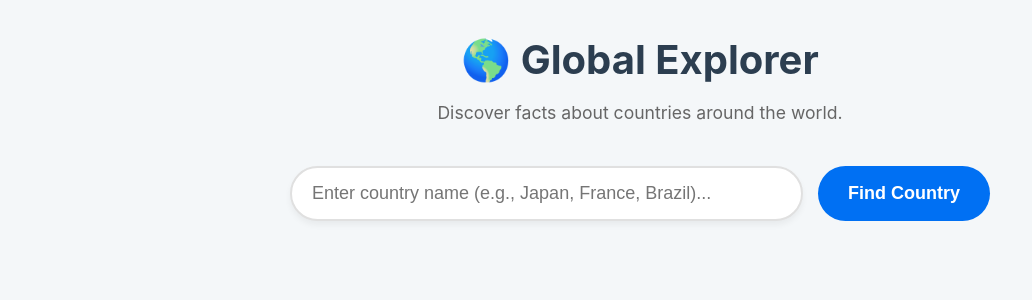
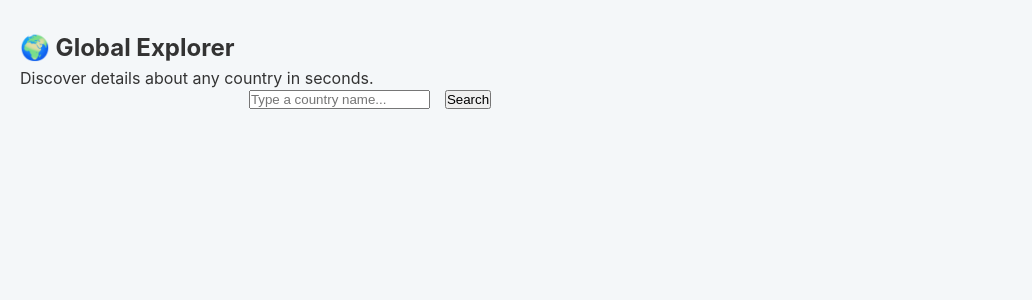
Before and after one commit to Vilita310/bonus-app, a Next.js app: page / in a window 1280 px wide. Shown: the top 300 px of the page, without its empty margins (0-1032 px from the left). Built offline with nearby package versions, Linux system fonts and the light colour scheme.

Commit message:
Refactor country search page layout and logic

```diff
--- a/app/page.tsx
+++ b/app/page.tsx
@@ -1,21 +1,17 @@
-"use client"; // Required for useState hooks
+"use client"; // Required for hooks
 
 import React, { useState } from "react";
 
-// I found the 'Rest Countries' API on the GitHub public-apis list.
-// It is free, public, HTTPS, and Auth: No.
-
-// I updated the interface to include a few more interesting details (Capital, Subregion)
-// to make the app look more complete. (Slide 16: Interfaces)
+// Interface for the Country data (Slide 16)
 interface Country {
   name: {
     common: string;
     official: string;
   };
   region: string;
-  subregion?: string; // Some records might not have this
+  subregion?: string;
   population: number;
-  capital?: string[]; // Capital is an array, and might be missing for some entries
+  capital?: string[];
   flags: {
     png: string;
     alt: string;
@@ -23,111 +19,93 @@ interface Country {
 }
 
 export default function Home() {
-  // --- STATE MANAGEMENT (Slide 40) ---
+  // --- STATE (Slide 40) ---
   const [countryName, setCountryName] = useState<string>("");
   const [countries, setCountries] = useState<Country[]>([]);
-
-  // UX states for a better user experience
   const [loading, setLoading] = useState<boolean>(false);
   const [error, setError] = useState<string>("");
 
   // --- API HANDLER ---
   const searchCountry = async (e: React.FormEvent) => {
-    e.preventDefault(); // Prevent page reload
+    e.preventDefault();
 
-    // Basic validation: don't search if empty
     if (!countryName.trim()) return;
 
     setLoading(true);
     setError("");
-    setCountries([]); // Clear previous results
+    setCountries([]);
 
     try {
-      // Fetching data from the RestCountries API (Slide 110)
+      // Fetching from RestCountries API (Free, Public, HTTPS)
       const response = await fetch(
         `https://restcountries.com/v3.1/name/${countryName}`
       );
 
-      // Handling errors (like 404 Not Found)
       if (!response.ok) {
-        throw new Error("Country not found. Please check the spelling.");
+        throw new Error("Country not found. Try 'USA' or 'Japan'.");
       }
 
       const data = await response.json();
-      // We might get multiple results (e.g. searching "United" returns US, UK, UAE...)
-      // So I'm storing the whole array.
       setCountries(data);
     } catch (err: any) {
-      setError(err.message || "An unexpected error occurred.");
+      setError(err.message || "Something went wrong.");
     } finally {
-      setLoading(false); // Stop loading spinner
+      setLoading(false);
     }
   };
 
   return (
-    // Semantic HTML structure
-    <main className="container">
-      <header className="app-header">
-        <h1>🌎 Global Explorer</h1>
-        <p>Discover facts about countries around the world.</p>
-      </header>
+    <main className="main-container">
+      {/* I wrapped the content in a 'hero' section to center it vertically
+        and make it look like a landing page.
+      */}
+      <section className="hero-section">
+        <h1 className="title">🌍 Global Explorer</h1>
+        <p className="subtitle">Discover details about any country in seconds.</p>
 
-      {/* Search Section */}
-      <section className="search-container">
         <form onSubmit={searchCountry} className="search-form">
           <input
             type="text"
-            // Added better placeholder text for guidance
-            placeholder="Enter country name (e.g., Japan, France, Brazil)..."
+            placeholder="Type a country name..."
             value={countryName}
-            // Controlled input binding
             onChange={(e) => setCountryName(e.target.value)}
-            className="main-input"
+            className="big-input"
           />
-          <button type="submit" disabled={loading} className="search-button">
-            {loading ? "Searching..." : "Find Country"}
+          <button type="submit" disabled={loading} className="big-button">
+            {loading ? "..." : "Search"}
           </button>
         </form>
 
-        {/* Error Message Display */}
-        {error && <div className="error-message">⚠️ {error}</div>}
+        {error && <div className="error-card">⚠️ {error}</div>}
       </section>
 
-      {/* Results Section */}
-      <section className="results-grid">
-        {/* Using map to render the list of countries (Slide 33) */}
+      {/* Results Grid */}
+      {countries.length > 0 && (
+        <section className="results-container">
           {countries.map((country, index) => (
             <article key={index} className="country-card">
-            <div className="flag-container">
+              <div className="flag-wrapper">
                 <img
                   src={country.flags.png}
-                alt={country.flags.alt || `Flag of ${country.name.common}`}
-                className="flag-image"
+                  alt={country.flags.alt}
+                  className="flag-img"
                 />
               </div>
-            <div className="card-details">
+              <div className="info-wrapper">
                 <h2>{country.name.common}</h2>
-              <p className="official-name">{country.name.official}</p>
-
-              <div className="stats-grid">
-                {/* Using conditional checks for optional fields like capital */}
-                <div className="stat-item">
-                  <strong>🏛️ Capital:</strong> {country.capital ? country.capital[0] : 'N/A'}
+                <div className="tags">
+                  <span className="tag">{country.region}</span>
+                  {country.subregion && <span className="tag secondary">{country.subregion}</span>}
                 </div>
-                <div className="stat-item">
-                  <strong>📍 Region:</strong> {country.region}
-                </div>
-                <div className="stat-item">
-                  <strong>🗺️ Subregion:</strong> {country.subregion || 'N/A'}
-                </div>
-                <div className="stat-item">
-                  <strong>👥 Population:</strong> {country.population.toLocaleString()}
-                </div>
+                <div className="stats">
+                  <p><strong>🏛 Capital:</strong> {country.capital ? country.capital[0] : "N/A"}</p>
+                  <p><strong>👥 Population:</strong> {country.population.toLocaleString()}</p>
                 </div>
               </div>
             </article>
           ))}
         </section>
+      )}
     </main>
   );
 }
```
Lines whose indentation alone changed are shown as unchanged.
